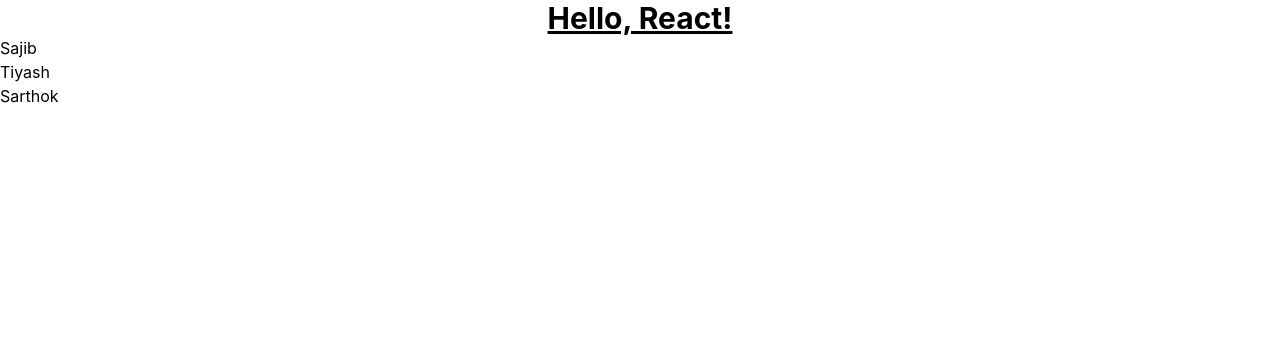
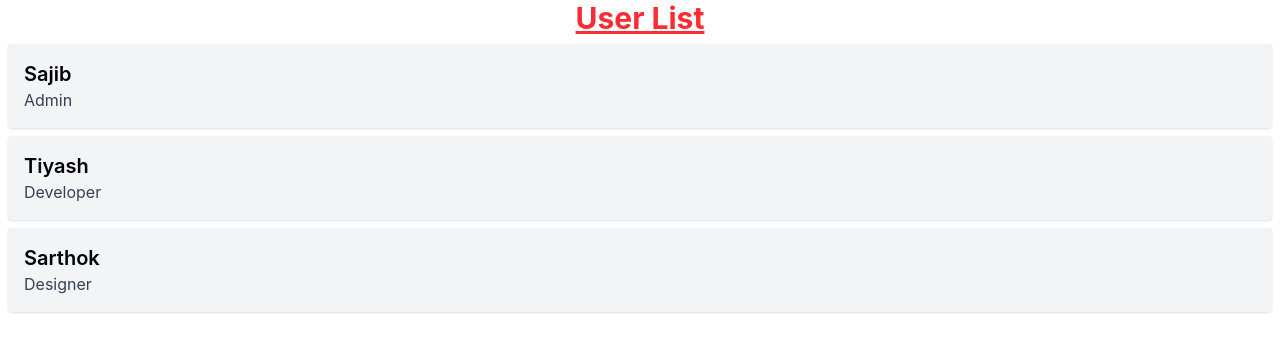
Before and after one commit to sajib083122-jpg/React_project, a React (Vite) app in the folder react_project/: page / in a window 1280 px wide. Shown: the top 352 px of the page. Built offline with nearby package versions, Linux system fonts and the light colour scheme.

Commit message:
rendering list of object

```diff
--- a/react_project/src/App.jsx
+++ b/react_project/src/App.jsx
@@ -3,16 +3,21 @@ import { useState } from 'react'
 
 function App() {
 
-  const user = ["Sajib", "Tiyash", "Sarthok"];
+  const users = [
+    {id: 1, name: 'Sajib', role: 'Admin'},
+    {id: 2, name: 'Tiyash', role: 'Developer'},
+    {id: 3, name: 'Sarthok', role: 'Designer'},
+  ];
 
   return (
     <div className="App">
-      <h1 className="text-3xl font-bold underline text-center">Hello, React!</h1>
-      <ul>
-        {user.map((name, index) => (
-          <li key={index}>{name}</li>
-        ))}
-      </ul>
+      <h1 className="text-3xl text-red-500 font-bold underline text-center">User List</h1>
+      {users.map((user) => (
+        <div key={user.id} className="user-card bg-gray-100 p-4 m-2 rounded shadow">
+          <h2 className="text-xl font-semibold">{user.name}</h2>
+          <p className="text-gray-700">{user.role}</p>
+        </div>
+      ))}
     </div>
   )
   }
```
